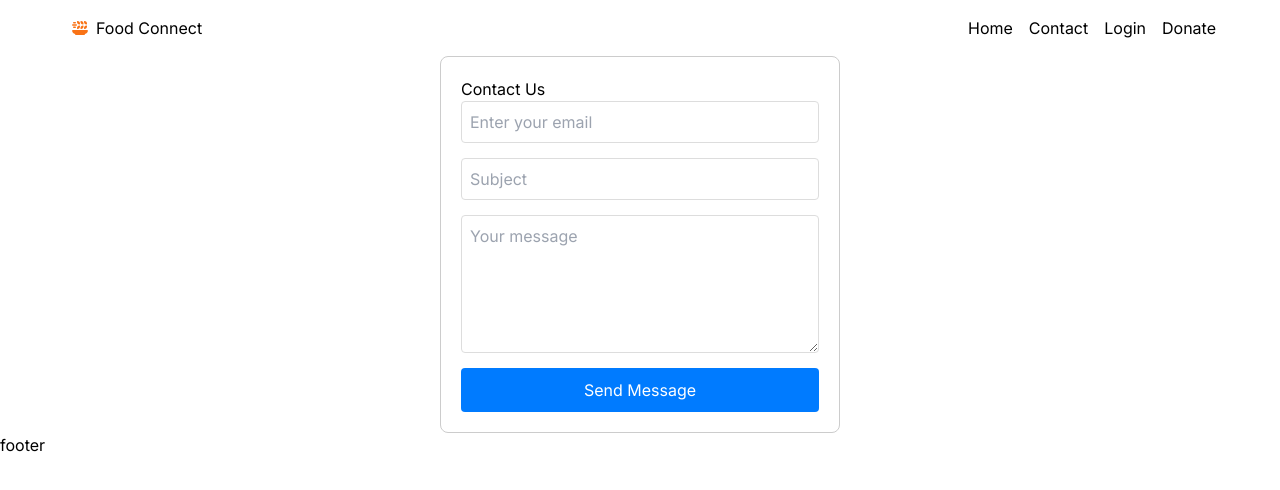
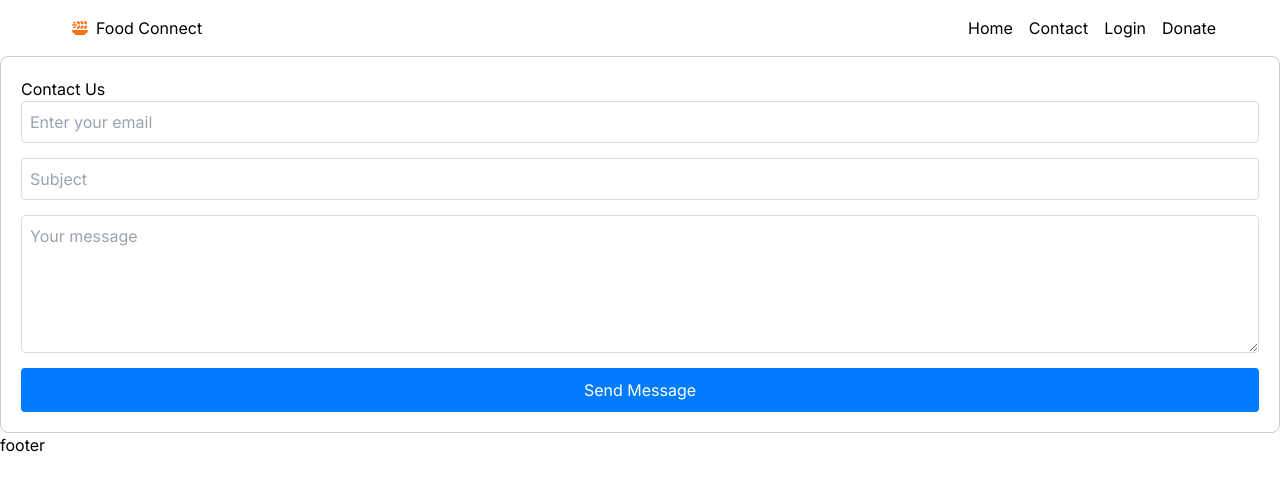
Before and after one commit to HaroonSaifi17/FoodConnect, a React (Vite) app in the folder frontend/: page /contact in a window 1280 px wide. Shown: the top 490 px of the page. Built offline with nearby package versions, Linux system fonts and the light colour scheme.

Commit message:
some small changes

```diff
--- /dev/null
+++ b/frontend/src/pages/Contact.css
@@ -0,0 +1,37 @@
+.container {
+  display: flex;
+  flex-direction: column;
+  max-width: 400px;
+  margin: auto;
+  padding: 20px;
+  border: 1px solid #ccc;
+  border-radius: 8px;
+}
+
+.inputField {
+  margin-bottom: 15px;
+  padding: 8px;
+  font-size: 16px;
+  border: 1px solid #ddd;
+  border-radius: 4px;
+}
+
+.textareaField {
+  margin-bottom: 15px;
+  padding: 8px;
+  font-size: 16px;
+  border: 1px solid #ddd;
+  border-radius: 4px;
+  resize: vertical;
+}
+
+.sendButton {
+  padding: 10px 15px;
+  font-size: 16px;
+  background-color: #007bff;
+  color: #fff;
+  border: none;
+  border-radius: 4px;
+  cursor: pointer;
+  transition: backgroun
+}
--- a/frontend/src/pages/Contact.tsx
+++ b/frontend/src/pages/Contact.tsx
@@ -1,75 +1,21 @@
 import React from 'react';
-
-const ContactUs = () => {
-  const containerStyle = {
-    display: 'flex',
-    flexDirection: 'column',
-    maxWidth: '400px',
-    margin: 'auto',
-    padding: '20px',
-    border: '1px solid #ccc',
-    borderRadius: '8px',
-  };
-
-  const inputStyle = {
-    marginBottom: '15px',
-    padding: '8px',
-    fontSize: '16px',
-    border: '1px solid #ddd',
-    borderRadius: '4px',
-  };
-
-  const textareaStyle = {
-    marginBottom: '15px',
-    padding: '8px',
-    fontSize: '16px',
-    border: '1px solid #ddd',
-    borderRadius: '4px',
-    resize: 'vertical',
-  };
-
-  const buttonStyle = {
-    padding: '10px 15px',
-    fontSize: '16px',
-    backgroundColor: '#007bff',
-    color: '#fff',
-    border: 'none',
-    borderRadius: '4px',
-    cursor: 'pointer',
-    transition: 'background-color 0.3s ease',
-  };
-
+import './Contact.css';
+const Contact: React.FC = () => {
   const handleSendMessage = () => {
-    // Logic to handle sending the message
     console.log('Message sent!');
   };
 
   return (
-    <div style={containerStyle}>
+    <div className="container">
       <h2>Contact Us</h2>
-      <input
-        type="email"
-        placeholder="Enter your email"
-        style={inputStyle}
-      />
-      <input
-        type="text"
-        placeholder="Subject"
-        style={inputStyle}
-      />
-      <textarea
-        placeholder="Your message"
-        rows="5"
-        style={textareaStyle}
-      ></textarea>
-      <button
-        onClick={handleSendMessage}
-        style={buttonStyle}
-      >
+      <input type="email" placeholder="Enter your email" className="inputField" />
+      <input type="text" placeholder="Subject" className="inputField" />
+      <textarea placeholder="Your message" rows={5} className="textareaField"></textarea>
+      <button onClick={handleSendMessage} className="sendButton">
         Send Message
       </button>
     </div>
   );
 };
 
-export default ContactUs;
+export default Contact;
--- a/frontend/tsconfig.json
+++ b/frontend/tsconfig.json
@@ -19,7 +19,6 @@
     "noUnusedLocals": false,
     "noUnusedParameters": true,
     "noFallthroughCasesInSwitch": true,
-    "preferConstants": false
   },
   "include": ["src"],
   "references": [{ "path": "./tsconfig.node.json" }]
```
